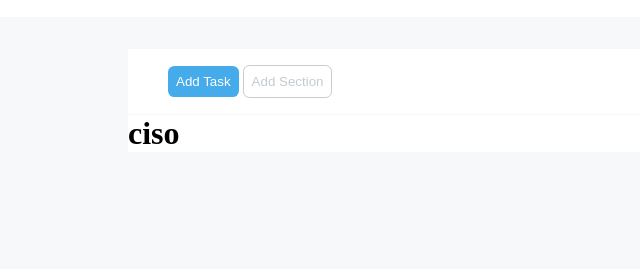
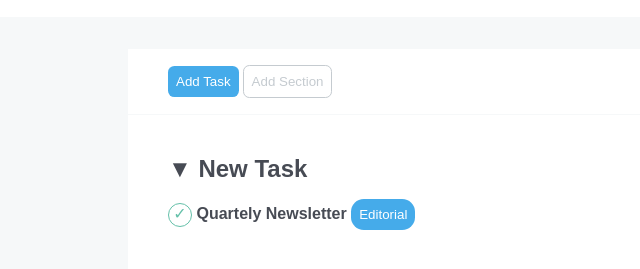
Before and after one commit to Danielateresa/html-css-toboolist, a plain HTML site: page index.html in a window 1280 px wide. Shown: the part 69-338 px from the top of the page, without its empty margins (0-640 px from the left). Drawn offline with Linux system fonts and the light colour scheme.

Commit message:
Completed section new task

```diff
--- a/assets/css/style.css
+++ b/assets/css/style.css
@@ -26,6 +26,7 @@ body {
     background-color: var(--tobo-lightgrey);
 }
 
+/*header*/
 #site_header {
     background-color: var(--tobo-white);
 }
@@ -44,6 +45,7 @@ body {
     padding-bottom: 1rem;
 }
 
+/*main*/
 #site_main {
     background-color: var(--tobo-white);
     width: 80%;
@@ -73,3 +75,30 @@ body {
     color: var(--tobo-grey);
     border: 1px solid var(--tobo-grey);
 }
+
+#body_main {
+    padding: 2.5rem;
+    font-family: Arial, sans-serif;
+    color: var(--tobo-dark);
+}
+
+.check {
+    border: 1px solid var(--tobo-green);
+    border-radius: 50%;
+    color: var(--tobo-green);
+    display: inline-block;
+    width: 1.5rem;
+    height: 1.5rem;
+    text-align: center;
+    font-weight: 300;
+}
+
+.button_list {
+    border-radius: 0.8rem;
+    border-width: 0rem;
+    padding: 0.5rem;
+    margin-top: 1rem;
+    margin-bottom: 1rem;
+    background-color: var(--tobo-button);
+    color: var(--tobo-white);
+}
--- a/index.html
+++ b/index.html
@@ -24,9 +24,15 @@
             </div>
             <!-- /#head_main -->
 
-            <body_main id="body_main">
-                <h1>ciso</h1>
-            </body_main>
+            <main id="body_main">
+                <section id="new_task">
+                    <h2>&#9660; New Task</h2>
+                    <span class="check">&check;</span> <strong> Quartely
+                        Newsletter</strong>
+                    <button
+                        class="button_list">Editorial</button>
+                </section>
+            </main>
             <!-- /#head_main -->
 
         </main>
```
